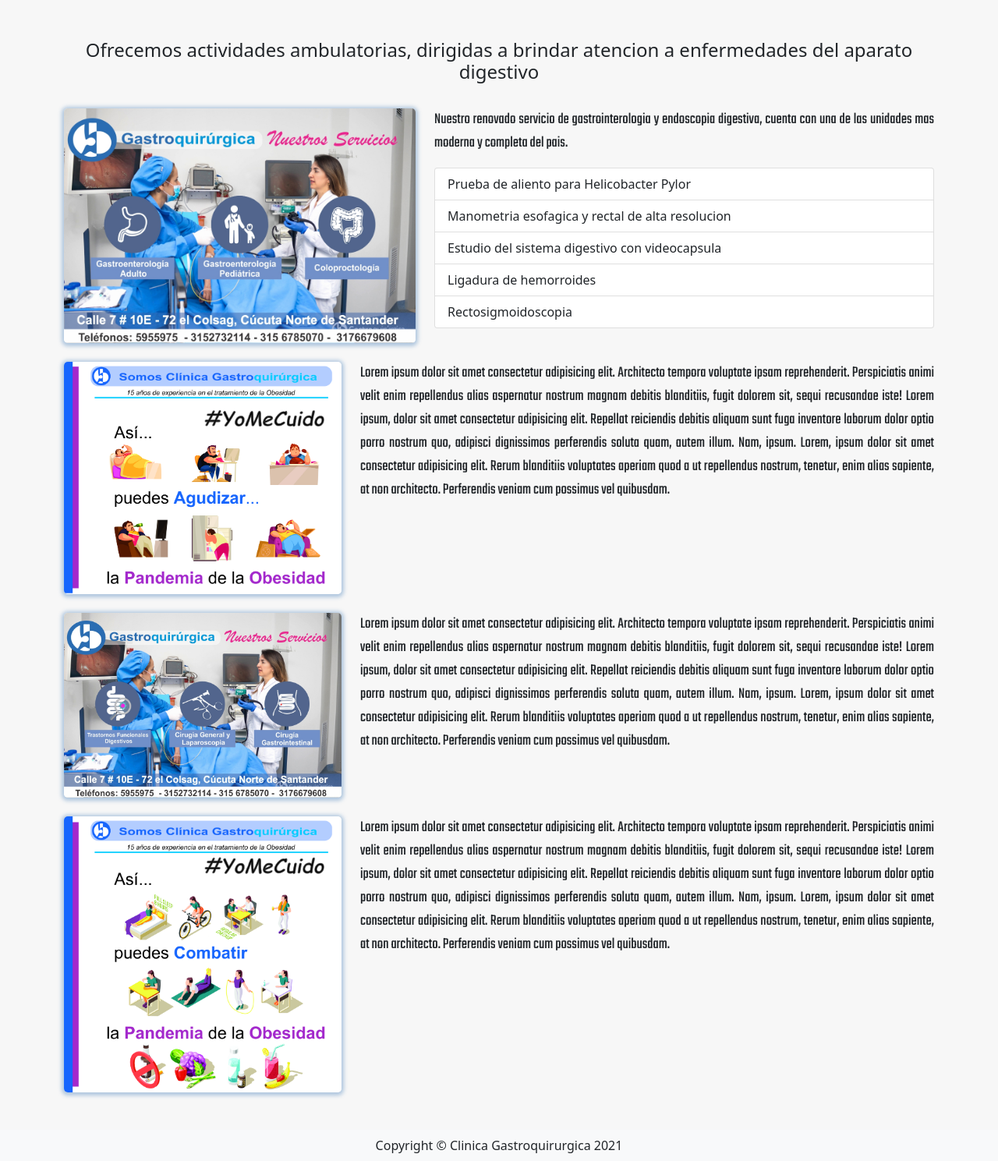
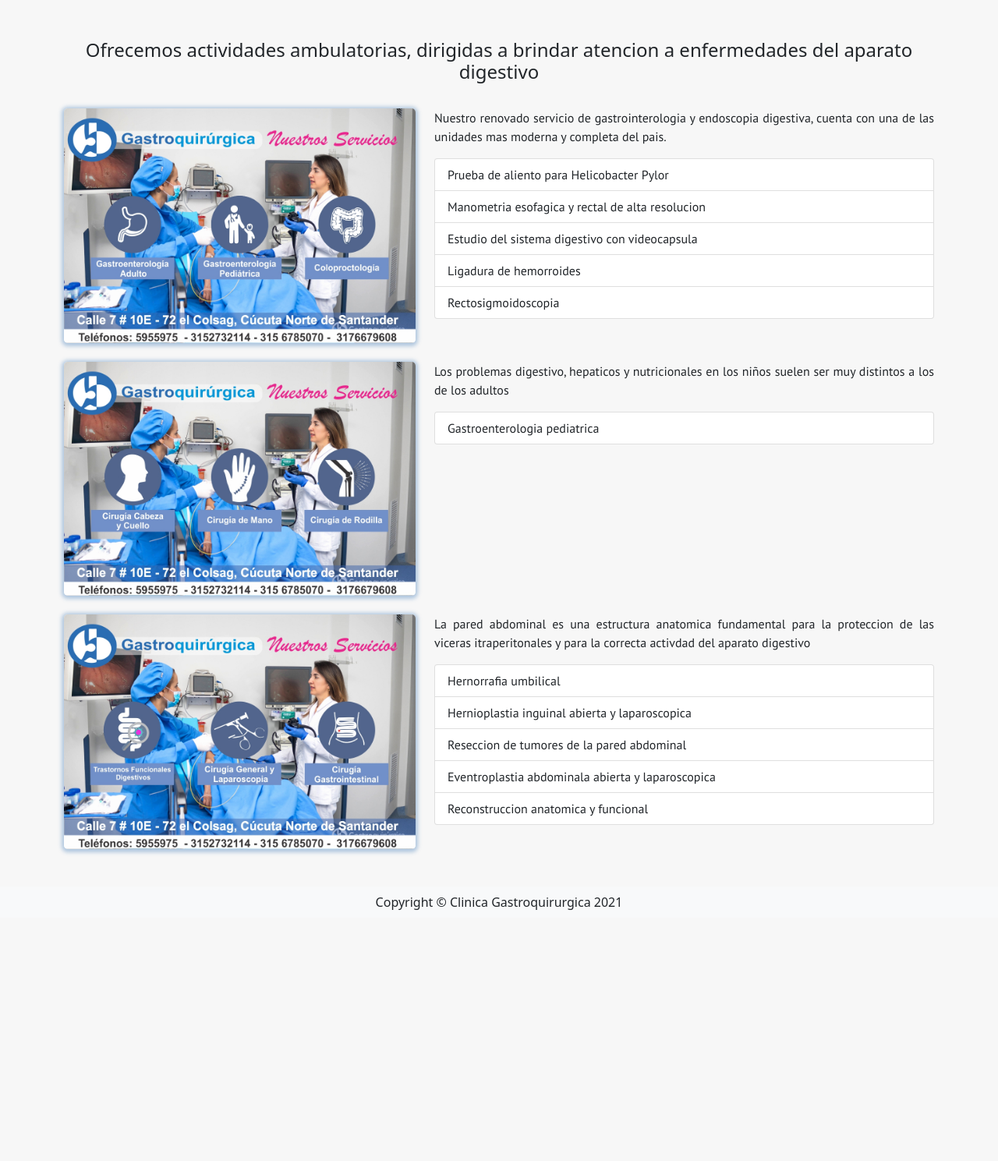
Before and after one commit to Danielcaos/Gastroquirurgica, a PHP site: page /portafolio.html in a window 1280 px wide. Shown: the part 68-1557 px from the top of the page at 78% size. After the commit the page ends 1235 px from the top, so only its background shows below. Run offline with PHP 8.4, Linux system fonts and the light colour scheme; some libraries are stand-ins or nearby versions.

Commit message:
portafolio con servicios

```diff
--- a/css/style.css
+++ b/css/style.css
@@ -64,8 +64,7 @@
 }
 
 #text {
-    font-family: 'Teko', sans-serif;
-    font-size: 20px;
+    font-family: 'PT Sans', sans-serif;
 }
 
 #img-portafolio {
--- a/index.html
+++ b/index.html
@@ -10,7 +10,7 @@
     <!-- Google Font -->
     <link rel="preconnect" href="https://fonts.googleapis.com">
     <link rel="preconnect" href="https://fonts.gstatic.com" crossorigin>
-    <link href="https://fonts.googleapis.com/css2?family=Teko:wght@300;400&display=swap" rel="stylesheet">
+    <link href="https://fonts.googleapis.com/css2?family=PT+Sans&display=swap" rel="stylesheet">
 
     <!-- Icono Pestaña -->
     <link rel="shortcut icon" href="./resourse/img/pestaña.png" />
@@ -33,7 +33,7 @@
 <body style="background-color:   #f7f7f7 ;">
     <nav class="navbar" id="menu">
         <div class="container">
-            <a class="navbar-brand" href="#">
+            <a class="navbar-brand" href="index.html">
                 <img src="./resourse/img/horizontal.png" alt="" width="200" class="img-fluid">
             </a>
             <div id="redes">
--- a/portafolio.html
+++ b/portafolio.html
@@ -10,7 +10,7 @@
     <!-- Google Font -->
     <link rel="preconnect" href="https://fonts.googleapis.com">
     <link rel="preconnect" href="https://fonts.gstatic.com" crossorigin>
-    <link href="https://fonts.googleapis.com/css2?family=Teko:wght@300;400&display=swap" rel="stylesheet">
+    <link href="https://fonts.googleapis.com/css2?family=PT+Sans&display=swap" rel="stylesheet">
 
     <!-- Icono Pestaña -->
     <link rel="shortcut icon" href="./resourse/img/pestaña.png" />
@@ -33,7 +33,7 @@
 <body style="background-color:   #f7f7f7 ;">
     <nav class="navbar" id="menu">
         <div class="container">
-            <a class="navbar-brand" href="#">
+            <a class="navbar-brand" href="index.html">
                 <img src="./resourse/img/horizontal.png" alt="" width="200" class="img-fluid">
             </a>
             <div id="redes">
@@ -55,69 +55,41 @@
                 <p style="text-align: justify;" id="text">Nuestro renovado servicio de gastrointerologia y endoscopia
                     digestiva, cuenta con una de las unidades mas moderna y completa del pais.</p>
                 <ul class="list-group">
-                    <li class="list-group-item">Prueba de aliento para Helicobacter Pylor</li>
-                    <li class="list-group-item">Manometria esofagica y rectal de alta resolucion</li>
-                    <li class="list-group-item">Estudio del sistema digestivo con videocapsula</li>
-                    <li class="list-group-item">Ligadura de hemorroides</li>
-                    <li class="list-group-item">Rectosigmoidoscopia</li>
+                    <li id="text" class="list-group-item">Prueba de aliento para Helicobacter Pylor</li>
+                    <li id="text" class="list-group-item">Manometria esofagica y rectal de alta resolucion</li>
+                    <li id="text" class="list-group-item">Estudio del sistema digestivo con videocapsula</li>
+                    <li id="text" class="list-group-item">Ligadura de hemorroides</li>
+                    <li id="text" class="list-group-item">Rectosigmoidoscopia</li>
                 </ul>
             </div>
         </div>
         <br>
         <div class="row">
-            <div class="col-sm-4"><img id="img-portafolio" src="./resourse/img/YoMeCuido1.jpg" class="img-fluid"
-                    alt="..."></div>
-            <div class="col-sm-8">
-                <p style="text-align: justify;" id="text">Lorem ipsum dolor sit amet consectetur adipisicing elit.
-                    Architecto tempora
-                    voluptate ipsam reprehenderit. Perspiciatis animi velit enim repellendus alias aspernatur
-                    nostrum magnam debitis blanditiis, fugit dolorem sit, sequi recusandae iste! Lorem ipsum,
-                    dolor
-                    sit amet consectetur adipisicing elit. Repellat reiciendis debitis aliquam sunt fuga
-                    inventore
-                    laborum dolor optio porro nostrum quo, adipisci dignissimos perferendis soluta quam, autem
-                    illum. Nam, ipsum. Lorem, ipsum dolor sit amet consectetur adipisicing elit. Rerum
-                    blanditiis
-                    voluptates aperiam quod a ut repellendus nostrum, tenetur, enim alias sapiente, at non
-                    architecto. Perferendis veniam cum possimus vel quibusdam.</p>
+            <div class="col-sm-5"><img id="img-portafolio" src="./resourse/img/RSS90.jpg" class="img-fluid" alt="...">
+            </div>
+            <div class="col-sm-7">
+                <p style="text-align: justify;" id="text">Los problemas digestivo, hepaticos y nutricionales en los
+                    niños suelen ser muy distintos a los de los adultos</p>
+                <ul class="list-group">
+                    <li id="text" class="list-group-item">Gastroenterologia pediatrica</li>
+                </ul>
             </div>
         </div>
         <br>
         <div class="row">
-            <div class="col-sm-4"><img id="img-portafolio" src="./resourse/img/RSS88.jpg" class="img-fluid" alt="...">
+            <div class="col-sm-5"><img id="img-portafolio" src="./resourse/img/RSS88.jpg" class="img-fluid" alt="...">
             </div>
-            <div class="col-sm-8">
-                <p style="text-align: justify;" id="text">Lorem ipsum dolor sit amet consectetur adipisicing elit.
-                    Architecto tempora
-                    voluptate ipsam reprehenderit. Perspiciatis animi velit enim repellendus alias aspernatur
-                    nostrum magnam debitis blanditiis, fugit dolorem sit, sequi recusandae iste! Lorem ipsum,
-                    dolor
-                    sit amet consectetur adipisicing elit. Repellat reiciendis debitis aliquam sunt fuga
-                    inventore
-                    laborum dolor optio porro nostrum quo, adipisci dignissimos perferendis soluta quam, autem
-                    illum. Nam, ipsum. Lorem, ipsum dolor sit amet consectetur adipisicing elit. Rerum
-                    blanditiis
-                    voluptates aperiam quod a ut repellendus nostrum, tenetur, enim alias sapiente, at non
-                    architecto. Perferendis veniam cum possimus vel quibusdam.</p>
-            </div>
-        </div>
-        <br>
-        <div class="row">
-            <div class="col-sm-4"><img id="img-portafolio" src="./resourse/img/YoMeCuido2.jpg" class="img-fluid"
-                    alt="..."></div>
-            <div class="col-sm-8">
-                <p style="text-align: justify;" id="text">Lorem ipsum dolor sit amet consectetur adipisicing elit.
-                    Architecto tempora
-                    voluptate ipsam reprehenderit. Perspiciatis animi velit enim repellendus alias aspernatur
-                    nostrum magnam debitis blanditiis, fugit dolorem sit, sequi recusandae iste! Lorem ipsum,
-                    dolor
-                    sit amet consectetur adipisicing elit. Repellat reiciendis debitis aliquam sunt fuga
-                    inventore
-                    laborum dolor optio porro nostrum quo, adipisci dignissimos perferendis soluta quam, autem
-                    illum. Nam, ipsum. Lorem, ipsum dolor sit amet consectetur adipisicing elit. Rerum
-                    blanditiis
-                    voluptates aperiam quod a ut repellendus nostrum, tenetur, enim alias sapiente, at non
-                    architecto. Perferendis veniam cum possimus vel quibusdam.</p>
+            <div class="col-sm-7">
+                <p style="text-align: justify;" id="text">La pared abdominal es una estructura anatomica fundamental
+                    para la proteccion de las viceras itraperitonales y para la correcta activdad del aparato digestivo
+                </p>
+                <ul class="list-group">
+                    <li id="text" class="list-group-item">Hernorrafia umbilical</li>
+                    <li id="text" class="list-group-item">Hernioplastia inguinal abierta y laparoscopica</li>
+                    <li id="text" class="list-group-item">Reseccion de tumores de la pared abdominal</li>
+                    <li id="text" class="list-group-item">Eventroplastia abdominala abierta y laparoscopica</li>
+                    <li id="text" class="list-group-item">Reconstruccion anatomica y funcional</li>
+                </ul>
             </div>
         </div>
         <br>
--- a/pregunta-2.html
+++ b/pregunta-2.html
@@ -10,7 +10,7 @@
     <!-- Google Font -->
     <link rel="preconnect" href="https://fonts.googleapis.com">
     <link rel="preconnect" href="https://fonts.gstatic.com" crossorigin>
-    <link href="https://fonts.googleapis.com/css2?family=Teko:wght@300;400&display=swap" rel="stylesheet">
+    <link href="https://fonts.googleapis.com/css2?family=PT+Sans&display=swap" rel="stylesheet">
 
     <!-- Icono Pestaña -->
     <link rel="shortcut icon" href="./resourse/img/pestaña.png" />
@@ -33,7 +33,7 @@
 <body style="background-color:   #f7f7f7 ;">
     <nav class="navbar" id="menu">
         <div class="container">
-            <a class="navbar-brand" href="#">
+            <a class="navbar-brand" href="index.html">
                 <img src="./resourse/img/horizontal.png" alt="" width="200" class="img-fluid">
             </a>
             <div id="redes">
--- a/preguntas.html
+++ b/preguntas.html
@@ -10,7 +10,7 @@
     <!-- Google Font -->
     <link rel="preconnect" href="https://fonts.googleapis.com">
     <link rel="preconnect" href="https://fonts.gstatic.com" crossorigin>
-    <link href="https://fonts.googleapis.com/css2?family=Teko:wght@300;400&display=swap" rel="stylesheet">
+    <link href="https://fonts.googleapis.com/css2?family=PT+Sans&display=swap" rel="stylesheet">
 
     <!-- Icono Pestaña -->
     <link rel="shortcut icon" href="./resourse/img/pestaña.png" />
@@ -33,7 +33,7 @@
 <body style="background-color:   #f7f7f7 ;">
     <nav class="navbar" id="menu">
         <div class="container">
-            <a class="navbar-brand" href="#">
+            <a class="navbar-brand" href="index.html">
                 <img src="./resourse/img/horizontal.png" alt="" width="200" class="img-fluid">
             </a>
             <div id="redes">
--- a/respuesta.html
+++ b/respuesta.html
@@ -10,7 +10,7 @@
     <!-- Google Font -->
     <link rel="preconnect" href="https://fonts.googleapis.com">
     <link rel="preconnect" href="https://fonts.gstatic.com" crossorigin>
-    <link href="https://fonts.googleapis.com/css2?family=Teko:wght@300;400&display=swap" rel="stylesheet">
+    <link href="https://fonts.googleapis.com/css2?family=PT+Sans&display=swap" rel="stylesheet">
 
     <!-- Icono Pestaña -->
     <link rel="shortcut icon" href="./resourse/img/pestaña.png" />
@@ -33,7 +33,7 @@
 <body style="background-color:   #f7f7f7 ;">
     <nav class="navbar" id="menu">
         <div class="container">
-            <a class="navbar-brand" href="#">
+            <a class="navbar-brand" href="index.html">
                 <img src="./resourse/img/horizontal.png" alt="" width="200" class="img-fluid">
             </a>
             <div id="redes">
```
Also changed, not shown: resourse/img/RSS90.jpg (added).
